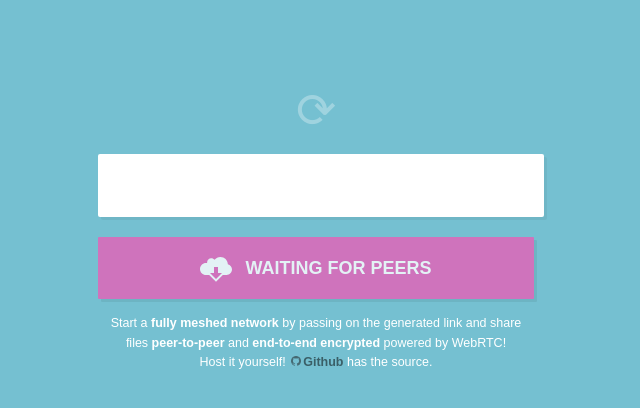
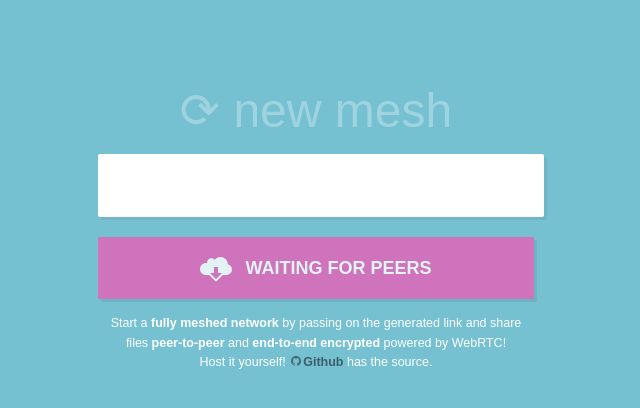
Before and after one commit to perguth/peermesh, a website: page public/index.html in a window 1280 px wide. Shown: the whole page, without its empty margins (324-964 px from the left). Drawn offline with Linux system fonts and the light colour scheme.

Commit message:
UI: clarify what ⟳ does

```diff
--- a/public/index.html
+++ b/public/index.html
@@ -11,7 +11,7 @@
 <div id=stage>
 	<div class=content style=width:436px;margin-left:auto;margin-right:auto;margin-top:10vh;margin-bottom:100px;>
 
-    <a id=newMesh style=width:100%;text-align:center; alt='create new mesh'>⟳</a>
+    <a id=newMesh style=width:100%;text-align:center; alt='create new mesh'>⟳ new mesh</a>
 
     <input type=url id=url onClick=this.select()>
 
```
